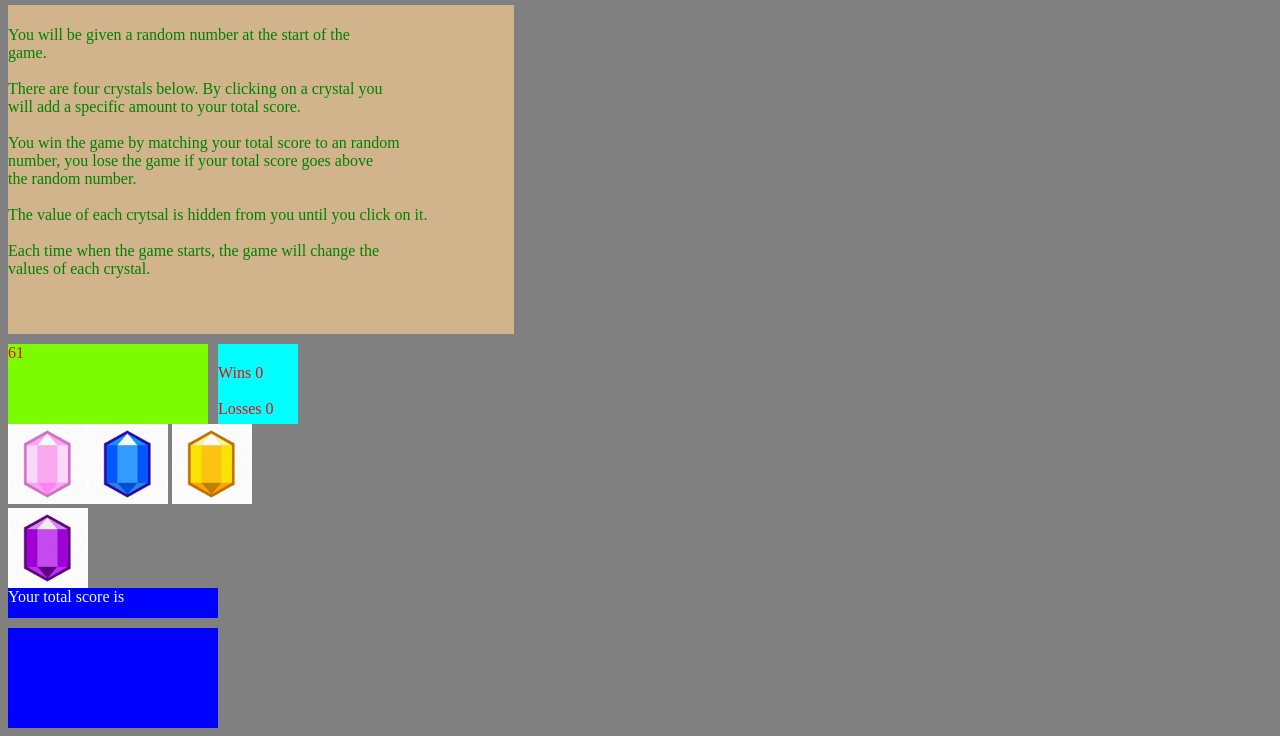
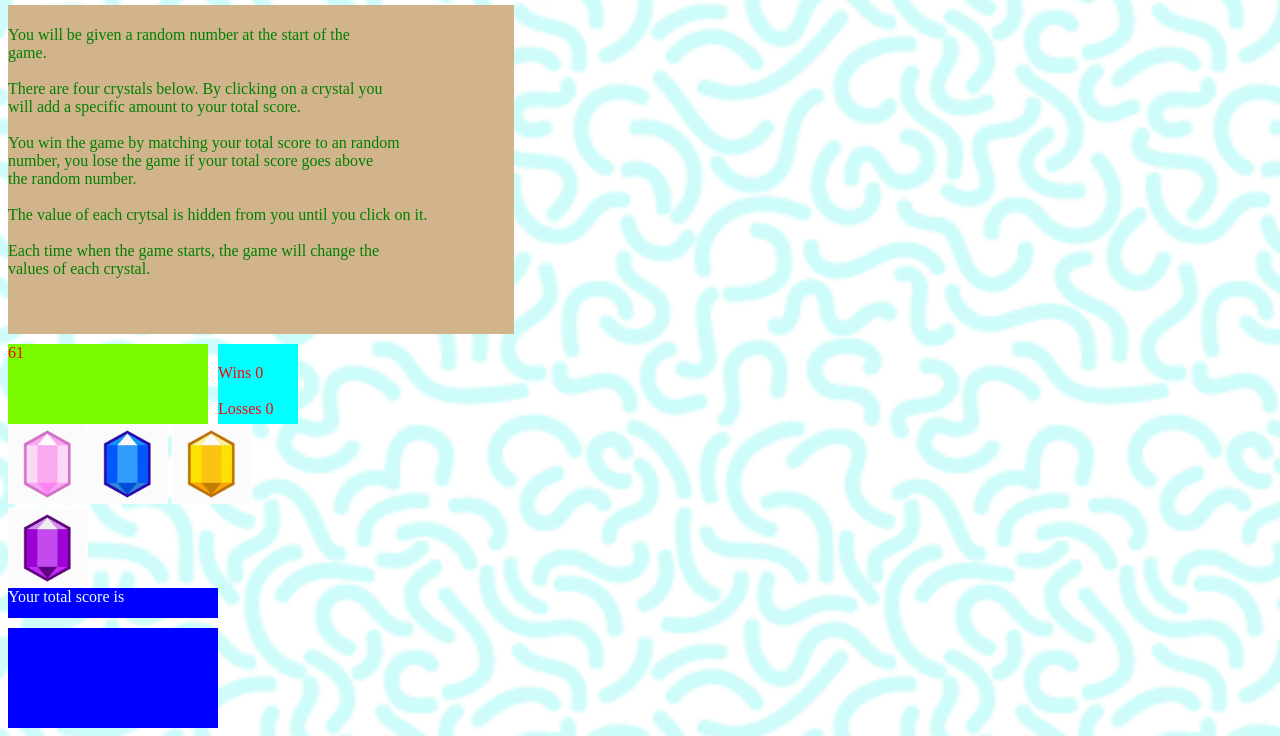
Before and after one commit to BradFabian/unit-4-game, a plain HTML site: page index.html in a window 1280 px wide. Shown: the part 103-839 px from the top of the page. Drawn offline with nearby package versions, Linux system fonts and the light colour scheme.

Commit message:
fixed backgorund image

```diff
--- a/assets/css/style.css
+++ b/assets/css/style.css
@@ -1,6 +1,6 @@
 body {
-    background-color: grey;
-   /* background-image: url("unit-4-game\assets\images\wormz.png");*/
+   /* background-color: grey;*/
+    background-image: url("../images/wormz.png");
     z-index: -1;
     background-size: 100%;
 
```
